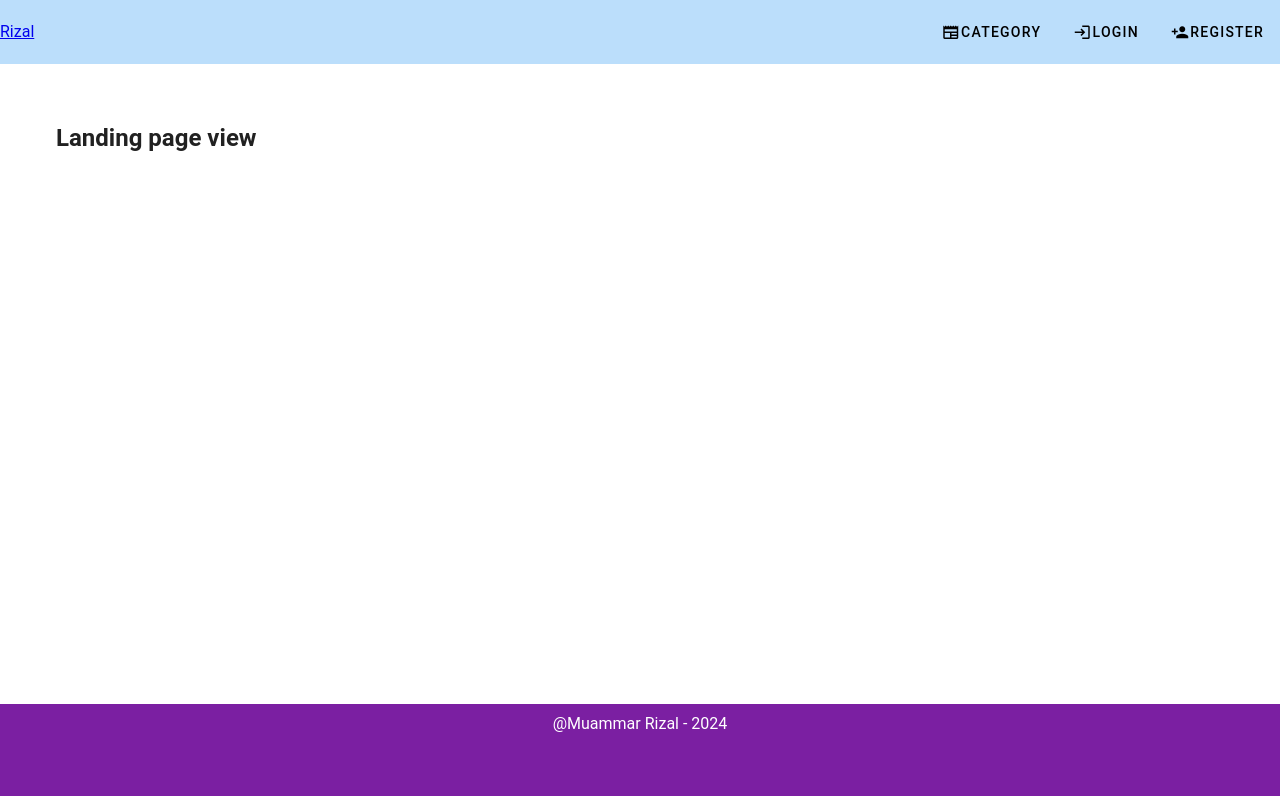
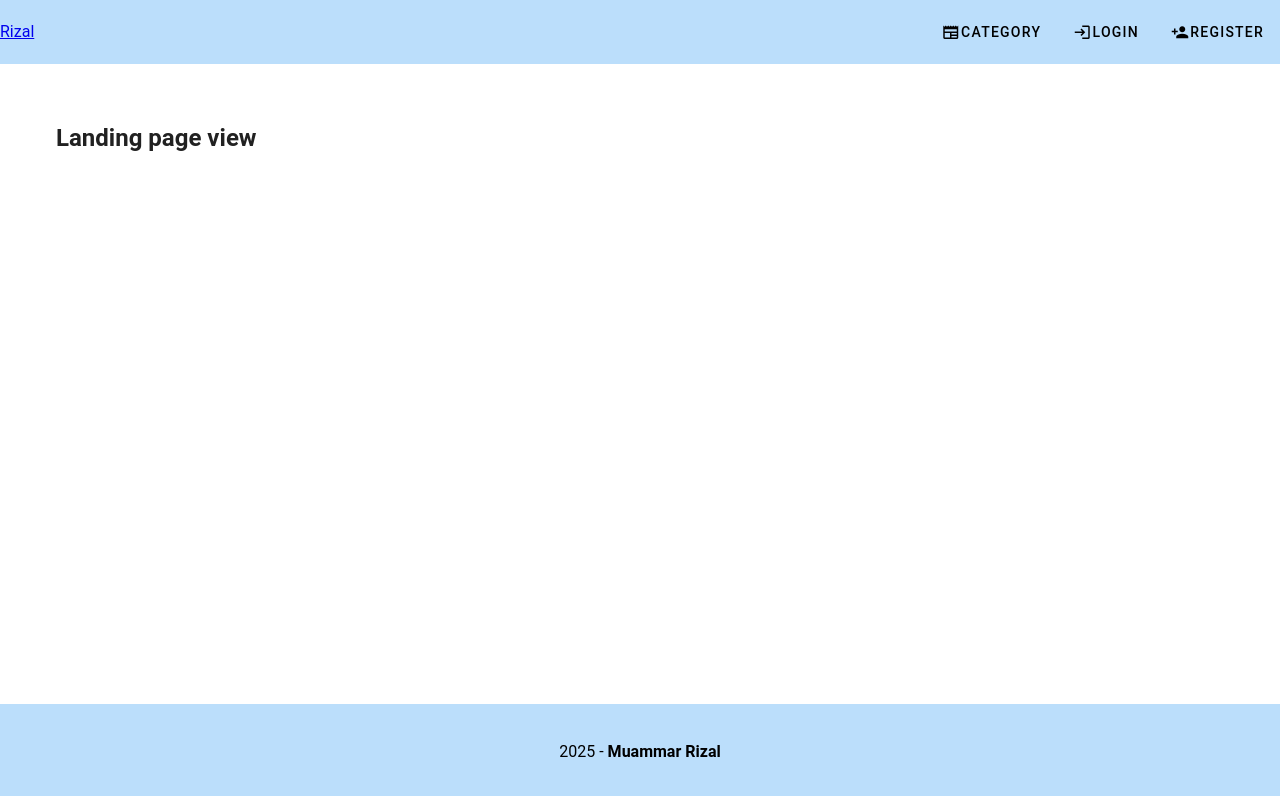
Before and after one commit to MuammarRizal/daily-digest, a Vue app: page / in a window 1280 px wide. Shown: the top 796 px of the page. Built offline with nearby package versions, Linux system fonts and the light colour scheme.

Commit message:
updated : footer in public views

```diff
--- a/src/fragments/public/Footer.fragment.vue
+++ b/src/fragments/public/Footer.fragment.vue
@@ -1,5 +1,9 @@
 <template>
-  <v-footer class="bg-purple-darken-2 d-flex text-center flex-column"
-    >@Muammar Rizal - 2024
+  <v-footer class="bg-blue-lighten-4">
+    <v-row justify="center">
+      <v-col class="text-center my-2" cols="12">
+        {{ new Date().getFullYear() }} - <strong>Muammar Rizal</strong>
+      </v-col>
+    </v-row>
   </v-footer>
 </template>
```
